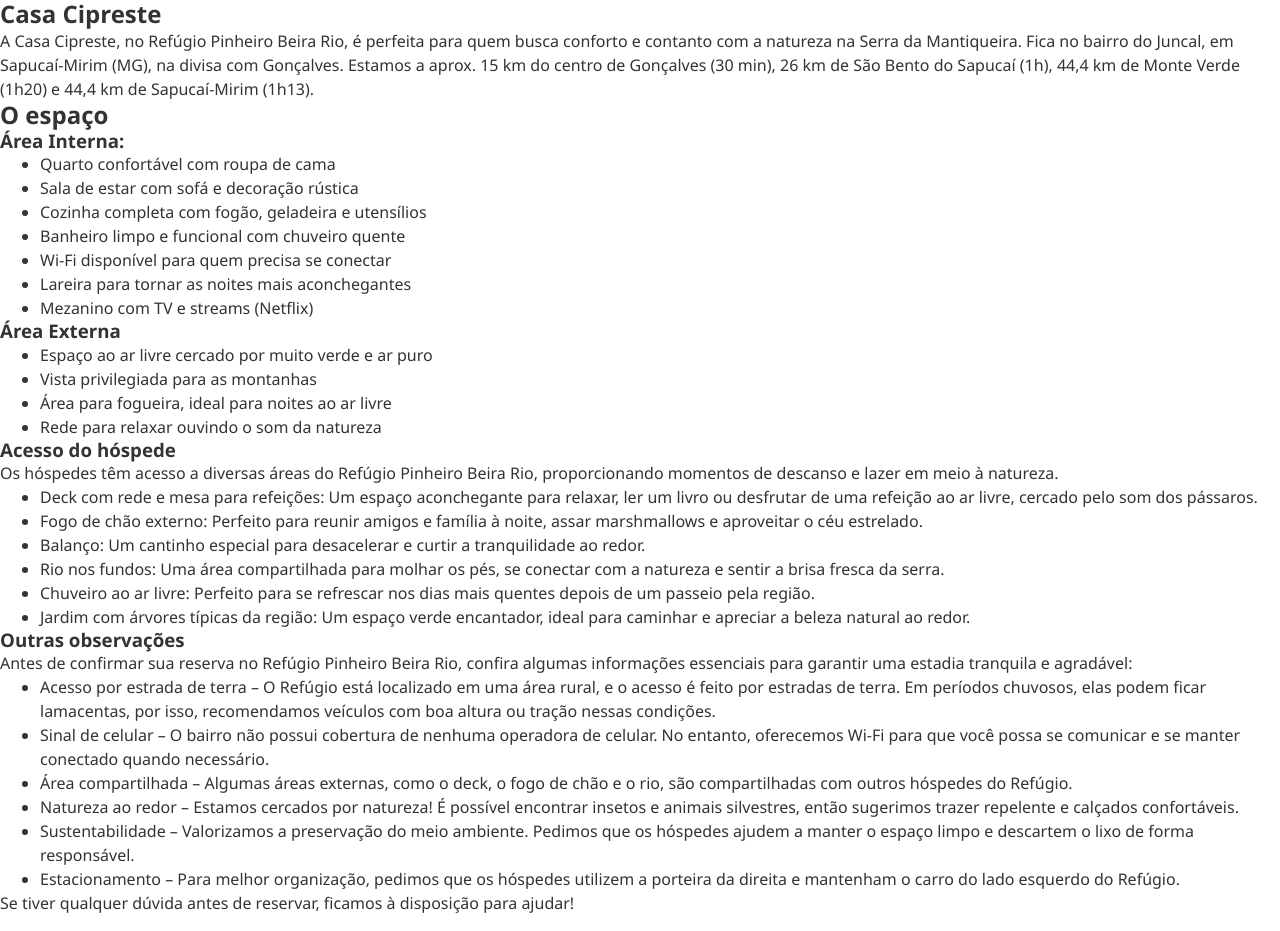
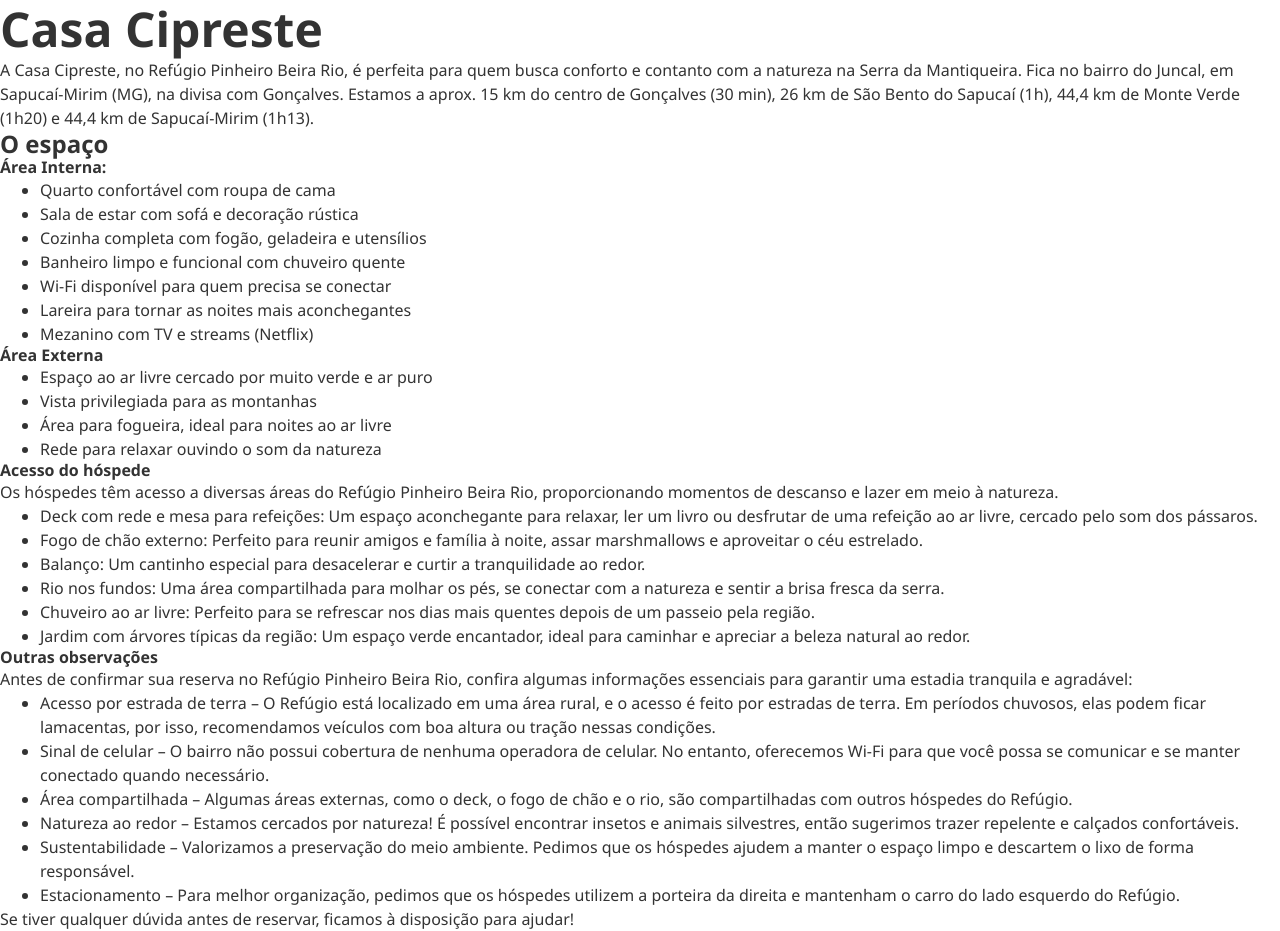
Before and after one commit to refugiopinheirobeirario/refugiopinheirobeirario.github.io, a Jekyll site: the page built from _casas/casa-cipreste.md, in a window 1280 px wide. Built offline with Jekyll 4.4.1, drawn with Linux system fonts in a browser that asks for light colours.

Commit message:
Add Heading styles

```diff
--- a/_sass/base.scss
+++ b/_sass/base.scss
@@ -32,3 +32,15 @@ h5,
 h6 {
   line-height: 1.2;
 }
+
+h1 {
+  font-size: 3rem;
+}
+
+h2 {
+  font-size: 1.5rem;
+}
+
+h3 {
+  font-size: 1rem;
+}
```
